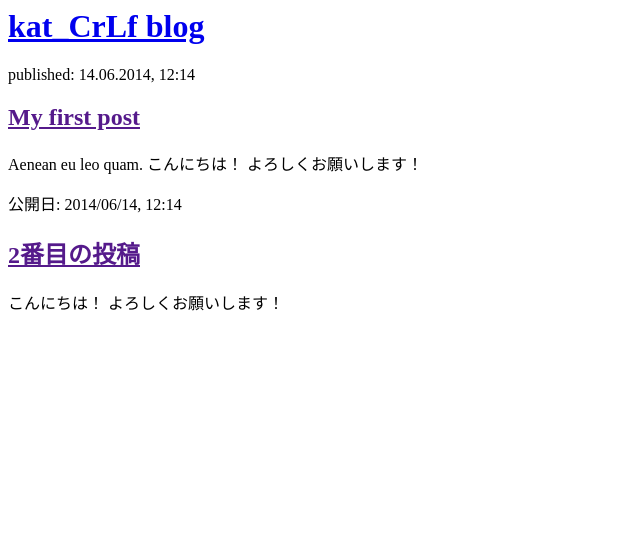
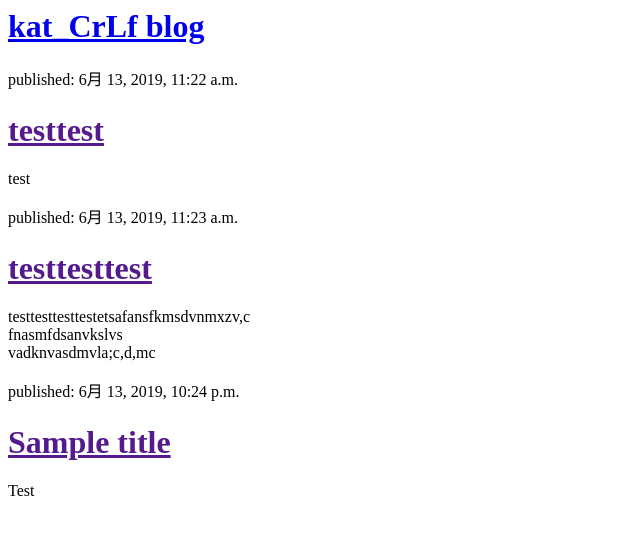
Before and after one commit to skllll06/my-first-blog, a Django app: page / in a window 1280 px wide. Shown: the top 535 px of the page, without its empty margins (0-640 px from the left). Run offline with Django 3.2, Linux system fonts and the light colour scheme; data comes from the database, SQL or seed files in the repository; both versions use the stored data as it was after the commit.

Commit message:
Modified templates to display posts from database.

```diff
--- a/blog/templates/blog/post_list.html
+++ b/blog/templates/blog/post_list.html
@@ -3,20 +3,14 @@
         <title>kat_CrLf blog</title>
     </head>
     <body>
-        <div>
-            <h1><a href="/">kat_CrLf blog</a></h1>
-        </div>
+<div>
+    <h1><a href="/">kat_CrLf blog</a></h1>
+</div>
 
-        <div>
-            <p>published: 14.06.2014, 12:14</p>
-            <h2><a href="">My first post</a></h2>
-            <p>Aenean eu leo quam. こんにちは！ よろしくお願いします！ </p>
-        </div>
-
-        <div>
-            <p>公開日: 2014/06/14, 12:14</p>
-            <h2><a href="">2番目の投稿</a></h2>
-            <p> こんにちは！ よろしくお願いします！ </p>
-        </div>
-    </body>
-</html>
+{% for post in posts %}
+    <div>
+        <p>published: {{ post.published_date }}</p>
+        <h1><a href="">{{ post.title }}</a></h1>
+        <p>{{ post.text|linebreaksbr }}</p>
+    </div>
+{% endfor %}
--- a/blog/views.py
+++ b/blog/views.py
@@ -1,5 +1,8 @@
 from django.shortcuts import render
+from .models import Post
+from django.utils import timezone
 
 # Create your views here.
 def post_list(request):
-    return render(request, 'blog/post_list.html', {})
+    posts = Post.objects.filter(published_date__lte=timezone.now()).order_by('published_date')
+    return render(request, 'blog/post_list.html', {'posts': posts})
```
Also changed, not shown: db.sqlite3.
